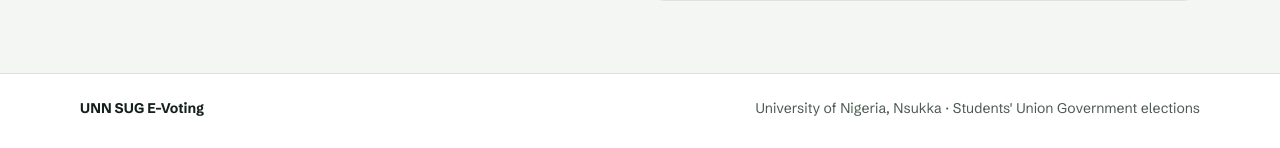
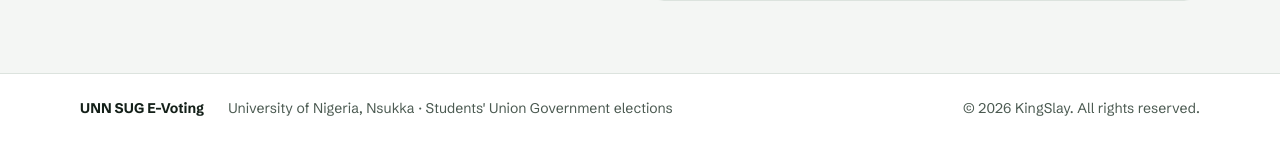
Before and after one commit to king-slay/SUG_VOTING_SITE, a Django app: page /staff/ in a window 1280 px wide. Shown: the part 725-873 px from the top of the page. Run offline with Django 5.2, Linux system fonts and the light colour scheme; the visitor is signed in with stand-in values (Sample User, id 1); data that the repository does not hold is empty.

Commit message:
Add copyright line to the site footer and README.txt
Co-Authored-By: Claude Opus 5.5 <noreply@anthropic.com>
Claude-Session: https://claude.ai/code/session_01EEUK7oPH6cCzSyFmRizPWq

```diff
--- a/static/css/style.css
+++ b/static/css/style.css
@@ -657,3 +657,5 @@ code { font-family: ui-monospace, SFMono-Regular, Menlo, Consolas, monospace; fo
 .field input[type=checkbox] { width: 20px; height: 20px; accent-color: var(--accent); }
 .row-actions { display: flex; flex-wrap: wrap; gap: 6px; }
 .row-actions form { margin: 0; }
+.footer .copyright { margin-left: auto; }
+@media (max-width: 640px) { .footer .copyright { margin-left: 0; } }
--- a/templates/base.html
+++ b/templates/base.html
@@ -48,6 +48,7 @@
     <div class="inner">
       <strong>UNN SUG E-Voting</strong>
       <span>University of Nigeria, Nsukka &middot; Students' Union Government elections</span>
+      <span class="copyright">&copy; {% now "Y" %} KingSlay. All rights reserved.</span>
     </div>
   </footer>
   {% block scripts %}{% endblock %}
```
Also changed, not shown: README.txt.
